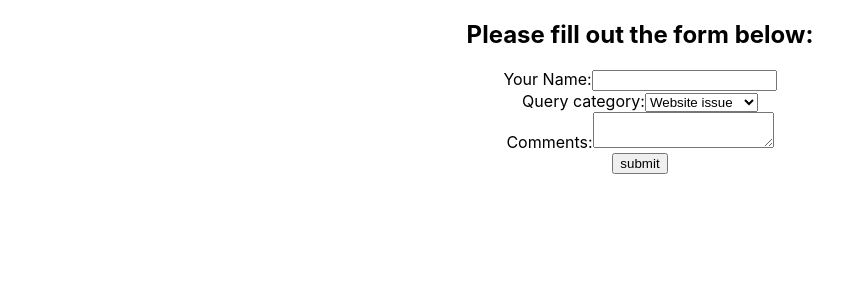
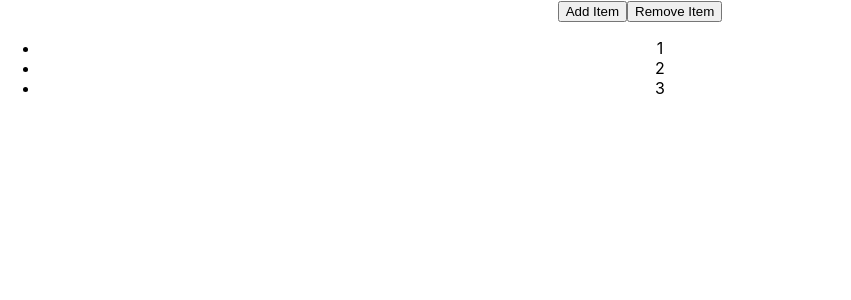
Before and after one commit to DOdrums/walkthrough-gitpod-react, a React (Create React App) app in the folder my-app/: page / in a window 1280 px wide. Shown: the top 300 px of the page, without its empty margins (0-851 px from the left). Built offline with nearby package versions, Linux system fonts and the light colour scheme.

Commit message:
Add UseStateWithArrays component

```diff
--- a/my-app/src/App.js
+++ b/my-app/src/App.js
@@ -1,11 +1,10 @@
 import './App.css';
-import ControlledFormHooks from './components/ControlledFormHooks';
-import SearchBar from './components/SearchBar';
+import UseStateWithArrays from './components/UseStateWithArrays';
 
 function App() {
   return (
     <div className="App">
-      <ControlledFormHooks/>
+      <UseStateWithArrays/>
     </div>
   );
 }
--- /dev/null
+++ b/my-app/src/components/UseStateWithArrays.js
@@ -0,0 +1,22 @@
+import React, {useState} from 'react'
+
+function UseStateWithArrays() {
+    const [nums, setNums] = useState([1,2,3]);
+    const addNums = () => {
+        setNums([...nums, nums.length + 1]);
+    }
+    const delNums = () => {
+        setNums(nums.filter((num, index) => index < nums.length - 1));
+    }
+    return (
+        <div>
+            <button onClick={addNums}>Add Item</button>
+            <button onClick={delNums}>Remove Item</button>
+            <ul>
+                {nums.map(num => <li key={num}>{num}</li>)}
+            </ul>
+        </div>
+    )
+}
+
+export default UseStateWithArrays
```
